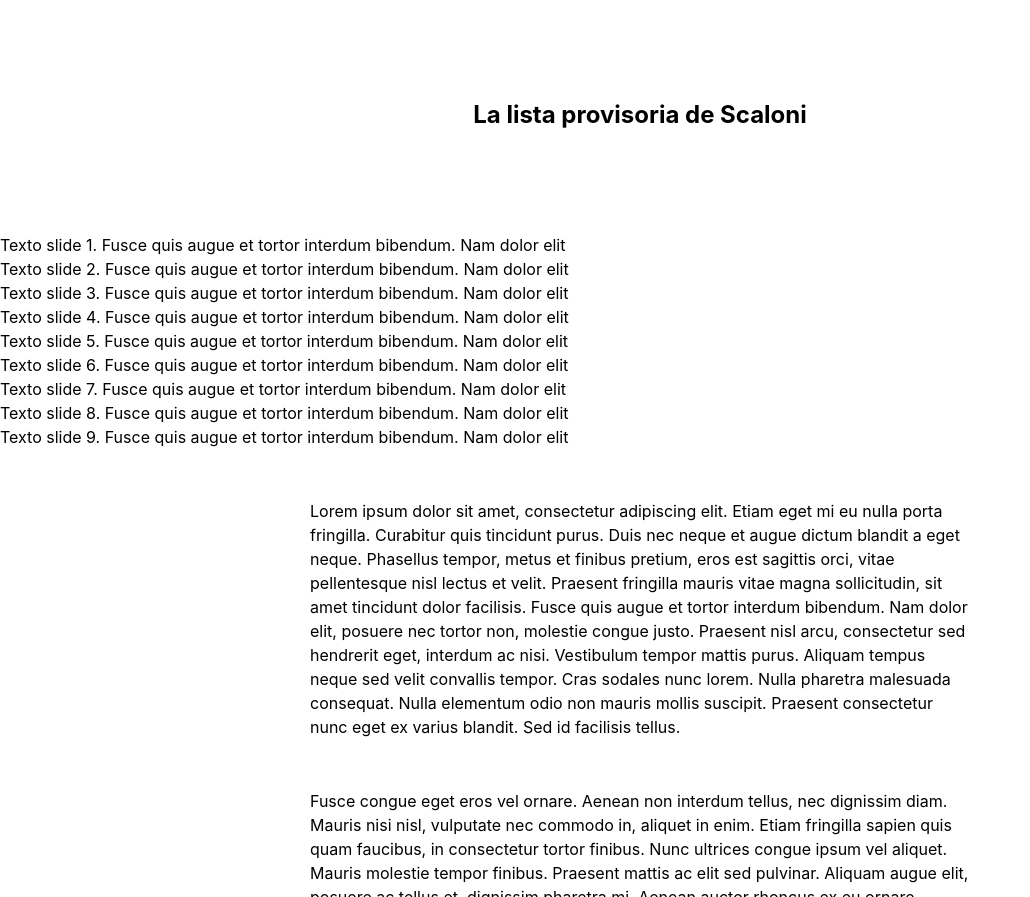
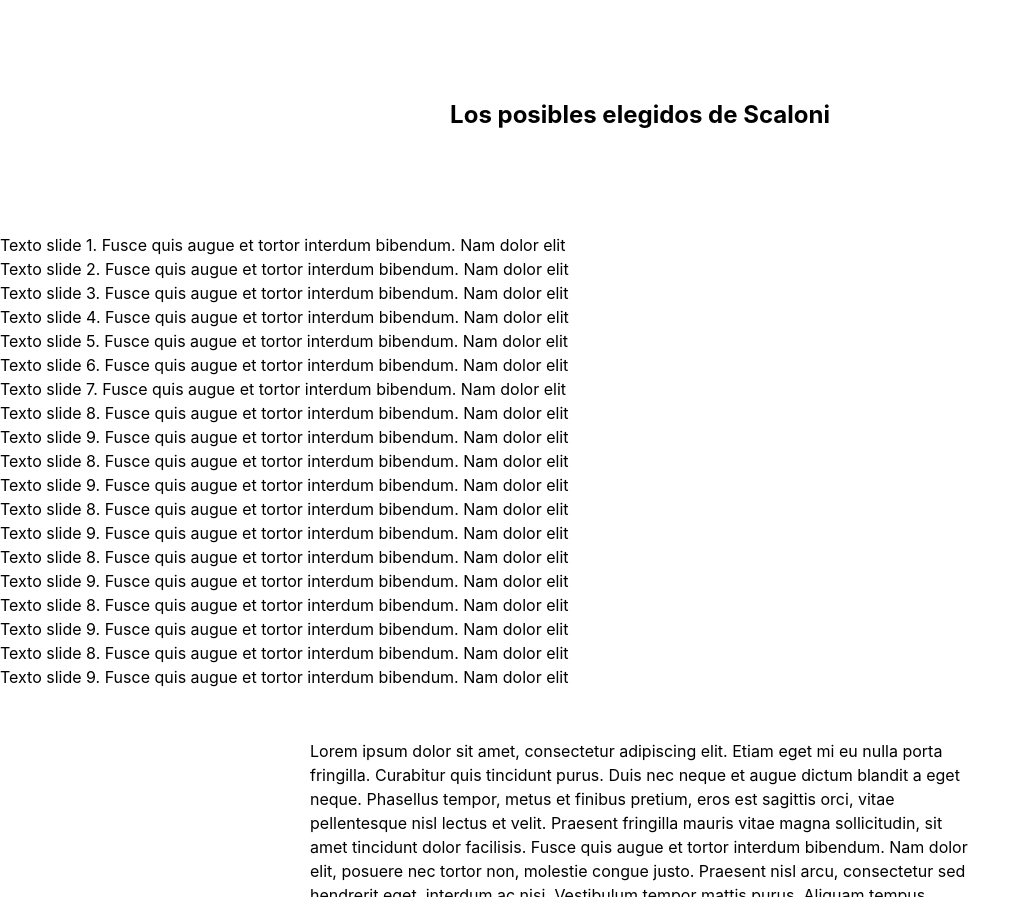
Before and after one commit to victoriamarsili/vd_scrolly_template_fl, a plain HTML site: page index.html in a window 1280 px wide. Shown: the part 1040-1937 px from the top of the page, without its empty margins (0-1030 px from the left). Drawn offline with Linux system fonts and the light colour scheme; a script that the page names is missing.

Commit message:
Agrega steps

```diff
--- a/css/style.css
+++ b/css/style.css
@@ -19,13 +19,6 @@
   place-items: center; */
   min-width: 320px;
   min-height: 100vh;
-}
-
-#app {
-  max-width: 1280px;
-  margin: 0 auto;
-  padding: 2rem;
-  text-align: center;
 }
 
 #my-wrapper {
--- a/index.html
+++ b/index.html
@@ -54,7 +54,7 @@
     </div>
 
     <div class="texto_container">
-      <h2 class="subtitulo">La lista provisoria de Scaloni</h2>
+      <h2 class="subtitulo">Los posibles elegidos de Scaloni</h2>
     </div>
 
     <!-- Contenedor de la story de flourish (scrolly)-->
@@ -69,7 +69,7 @@
         <script src="https://public.flourish.studio/resources/embed.js"></script>
       </div>
 
-      <!-- Acá es donde agregás tus epígrafes, vinculándolos a las visualizaciones específicas de la story. Reemplazar los IDs y los slide-1, slide-2, etc. -->
+      <!-- Acá es donde agregás tus epígrafes, vinculándolos a las visualizaciones específicas de la story. Reemplazar los IDs y numerar los slide-1, slide-2, etc. Debe haber uno por cada slide de la story. -->
       <p>
         Texto slide 1. Fusce quis augue et tortor interdum bibendum. Nam dolor
         elit
@@ -122,6 +122,61 @@
         Texto slide 9. Fusce quis augue et tortor interdum bibendum. Nam dolor
         elit
         <a href="#story/2041907/slide-9"></a>
+      </p>
+      <p>
+        Texto slide 8. Fusce quis augue et tortor interdum bibendum. Nam dolor
+        elit
+        <a href="#story/2041907/slide-10"></a>
+      </p>
+
+      <p>
+        Texto slide 9. Fusce quis augue et tortor interdum bibendum. Nam dolor
+        elit
+        <a href="#story/2041907/slide-11"></a>
+      </p>
+      <p>
+        Texto slide 8. Fusce quis augue et tortor interdum bibendum. Nam dolor
+        elit
+        <a href="#story/2041907/slide-12"></a>
+      </p>
+
+      <p>
+        Texto slide 9. Fusce quis augue et tortor interdum bibendum. Nam dolor
+        elit
+        <a href="#story/2041907/slide-13"></a>
+      </p>
+      <p>
+        Texto slide 8. Fusce quis augue et tortor interdum bibendum. Nam dolor
+        elit
+        <a href="#story/2041907/slide-14"></a>
+      </p>
+
+      <p>
+        Texto slide 9. Fusce quis augue et tortor interdum bibendum. Nam dolor
+        elit
+        <a href="#story/2041907/slide-15"></a>
+      </p>
+      <p>
+        Texto slide 8. Fusce quis augue et tortor interdum bibendum. Nam dolor
+        elit
+        <a href="#story/2041907/slide-16"></a>
+      </p>
+
+      <p>
+        Texto slide 9. Fusce quis augue et tortor interdum bibendum. Nam dolor
+        elit
+        <a href="#story/2041907/slide-17"></a>
+      </p>
+      <p>
+        Texto slide 8. Fusce quis augue et tortor interdum bibendum. Nam dolor
+        elit
+        <a href="#story/2041907/slide-18"></a>
+      </p>
+
+      <p>
+        Texto slide 9. Fusce quis augue et tortor interdum bibendum. Nam dolor
+        elit
+        <a href="#story/2041907/slide-19"></a>
       </p>
     </div>
 
```
